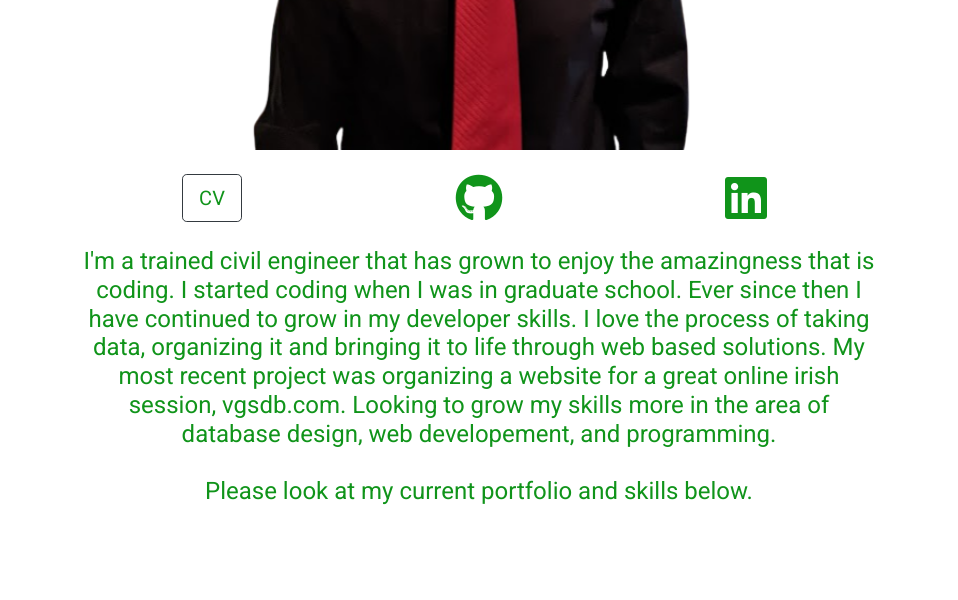
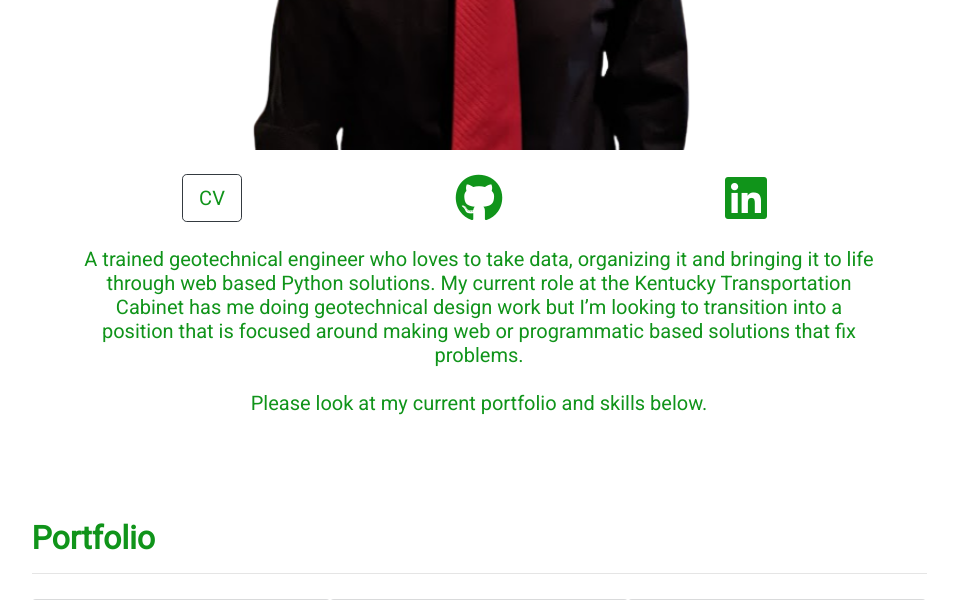
Before and after one commit to claytoncook12/ClaytonCookWebsite, a Django app: page / in a window 1280 px wide. Shown: the part 733-1333 px from the top of the page, without its empty margins (161-1119 px from the left). Run offline with Django 3.2, Linux system fonts and the light colour scheme; some libraries are stand-ins or nearby versions.

Commit message:
change details on home page

```diff
--- a/DjangoApp/templates/home.html
+++ b/DjangoApp/templates/home.html
@@ -36,16 +36,15 @@
         </div>
       </div>
       <br>
-      <h4>
-        I'm a trained civil engineer that has grown to enjoy the amazingness that is coding. I started coding when I was
-        in graduate school. Ever since then I have continued to grow in my developer skills. I love the process of taking data,
-        organizing it and bringing it to life through web based solutions. My most recent project was organizing a website for
-        a great online irish session, <a href='http://www.vgsdb.com' target="_blank">vgsdb.com</a>. Looking to grow my skills more in the area of
-        database design, web developement, and programming.
+      <h5>
+        A trained geotechnical engineer who loves to take data, organizing it and bringing it to life
+        through web based Python solutions. My current role at the Kentucky Transportation Cabinet has me
+        doing geotechnical design work but I’m looking to transition into a position that is focused around
+        making web or programmatic based solutions that fix problems.
         <br>
         <br>
         Please look at my current portfolio and skills below.
-      </h4>
+      </h5>
     </div>
   </div>
 </main>
```
